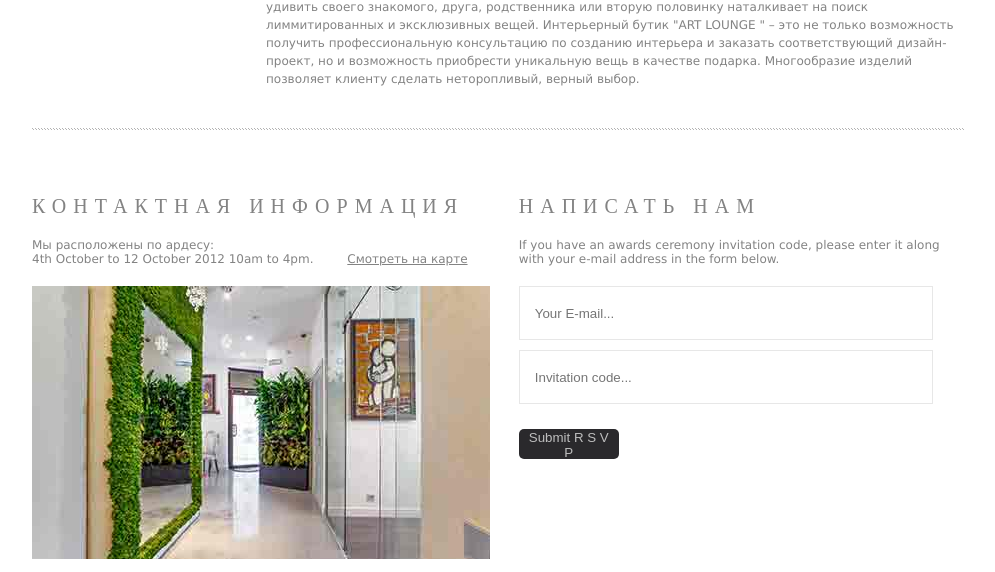
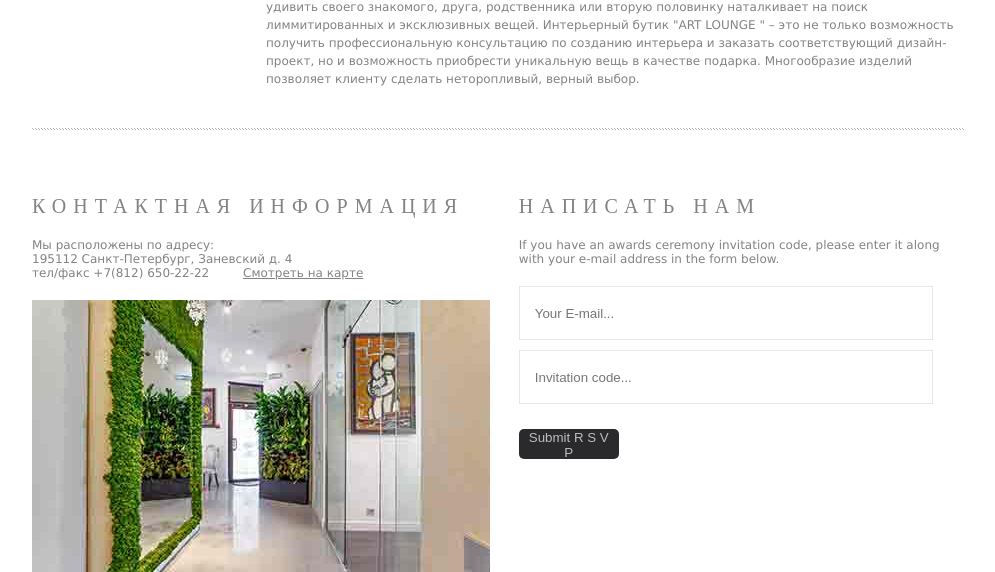
Before and after one commit to alifanov/artlounge, a Django app: page / in a window 1280 px wide. Shown: the part 2084-2656 px from the top of the page, without its empty margins (142-1137 px from the left). Run offline with Django 3.2, Linux system fonts and the light colour scheme; some libraries are stand-ins or nearby versions.

Commit message:
add text on main page

```diff
--- a/templates/base.html
+++ b/templates/base.html
@@ -140,8 +140,9 @@
                 Контактная информация
             </div>
             <div class="contacts-desc">
-                Мы расположены по ардесу:<br/>
-                4th October to 12 October 2012 10am to 4pm.                <a href="#">Смотреть на карте</a>
+                Мы расположены по адресу:<br/>
+                195112 Санкт-Петербург, Заневский д. 4<br />
+                тел/факс +7(812) 650-22-22                <a href="#">Смотреть на карте</a>
             </div>
             <img src="{{ STATIC_URL }}img/contacts-img.jpg" />
 
```
